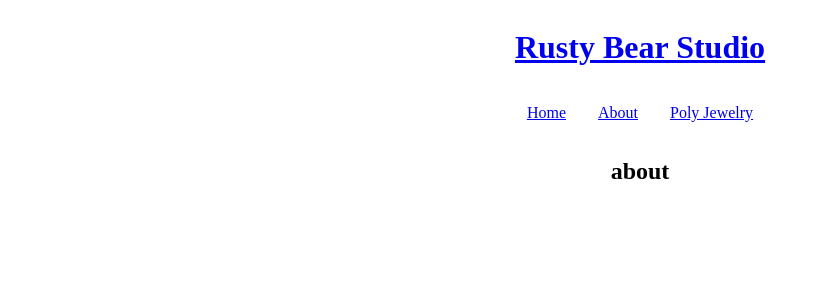
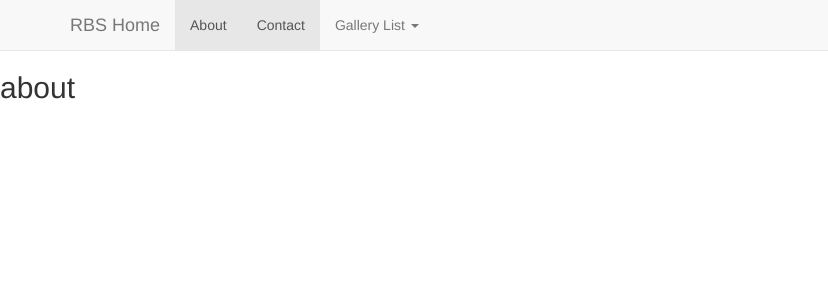
Before and after one commit to Mark-Magree/RustyBearStudio, a Flask app: page /about in a window 1280 px wide. Shown: the top 300 px of the page, without its empty margins (0-828 px from the left). Run offline with Flask 2, Linux system fonts and the light colour scheme; some libraries are stand-ins or nearby versions.

Commit message:
bootstrap navbar working. could use some buttons on right though

```diff
--- a/rbs/templates/base.html
+++ b/rbs/templates/base.html
@@ -1,17 +1,36 @@
-<html>
-	<head>
-		<title>Rusty Bear Studio</title>
-		<link rel="stylesheet" type="text/css" href="static/style.css">
-	</head>
-	<body>
-		<a href="/"><h1>Rusty Bear Studio</h1></a>
-		<ul id="menu">
-			<li><a href="/">Home</a></li>
-			<li><a href="/about">About</a></li>
-			{% for x in gallery_list %}
-			<li><a href="{{x}}">{{x|replace('_',' ')|title()}}</a></li>
-			{% endfor %}
-		</ul>
-		{% block content %}{% endblock %}
-	</body>
-</html>
+{% extends "bootstrap/base.html" %}
+{% block title %}Rusty Bear Studio{% endblock %}
+
+{% block navbar %}
+<nav class="navbar navbar-default navbar-static-top">
+	<div class="container">
+		<div class="navbar-header">
+			<a class="navbar-brand" href="/">RBS Home</a>
+		</div>
+		<div id="navbar" class="navbar-collapse collapse">
+			<ul class="nav navbar-nav">
+				<li class="active"><a href="/about">About</a></li>
+				<li class="active"><a href="/contact">Contact</a></li>
+				<li class="dropdown">
+					<a class="dropdown-toggle" href="#" data-toggle="dropdown" role="button" aria-haspopup="true" aria-expanded="false">Gallery List
+						<span class="caret"></span>
+					</a>
+					<ul class="dropdown-menu">
+{% for x in gallery_list %}
+						<li class="active">
+							<a href="{{x}}">
+								{{x|replace('_',' ')|title()}}
+							</a>
+						</li>
+{% endfor %}
+					</ul>
+				</li>
+			</ul>
+		</div>
+	</div>
+</nav>
+{% endblock %}
+
+<a href="/"><h1>Rusty Bear Studio</h1></a>
+
+{% block content %}{% endblock %}
--- a/rbs/views.py
+++ b/rbs/views.py
@@ -1,7 +1,9 @@
 from flask import render_template, Flask
+from flask_bootstrap import Bootstrap
 from os import listdir, path
 
 app = Flask(__name__)
+bootstrap = Bootstrap(app)
 
 gal_dir = "static"
 gallery_list = []
```
Also changed, not shown: 1 other file.
